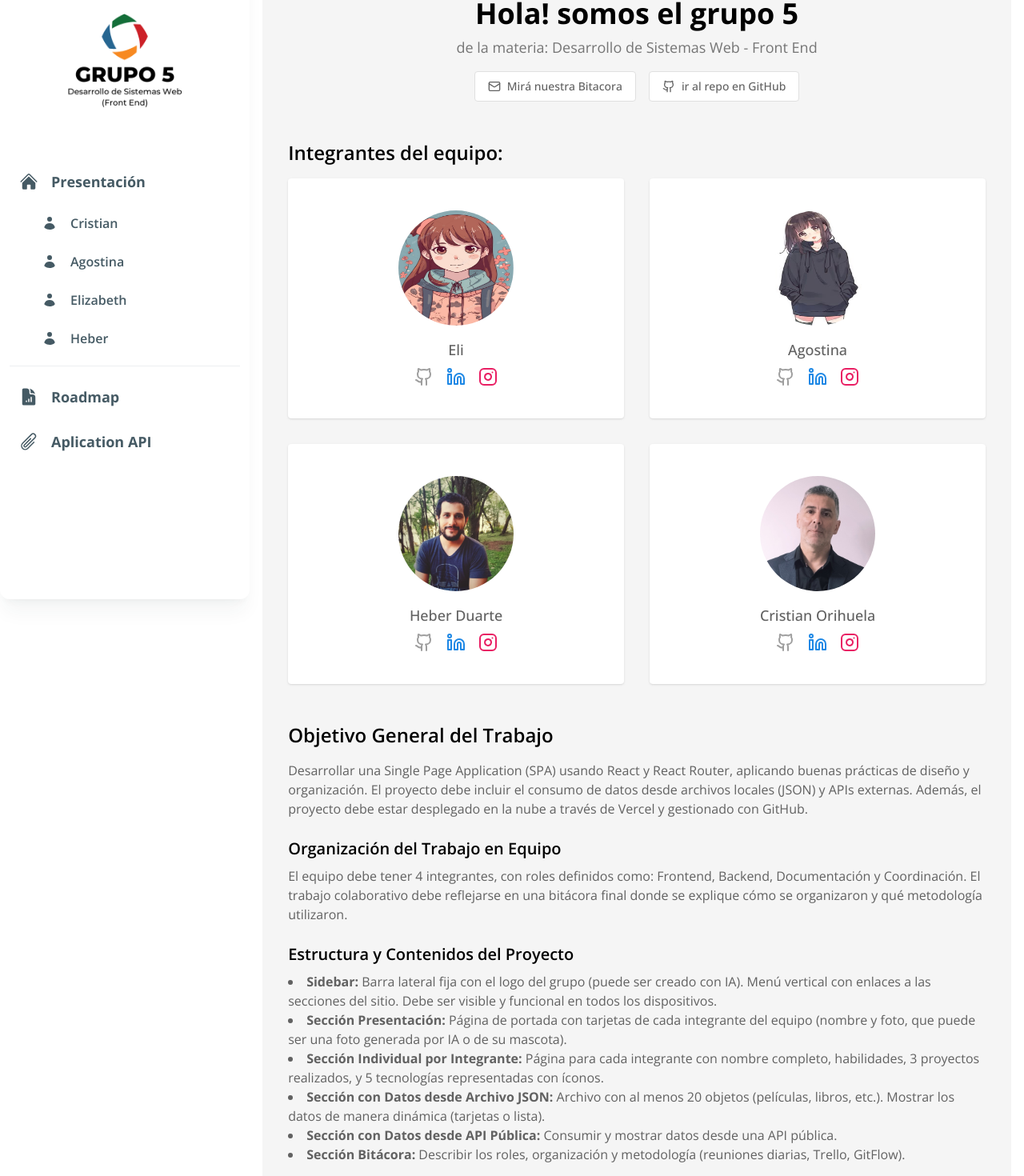
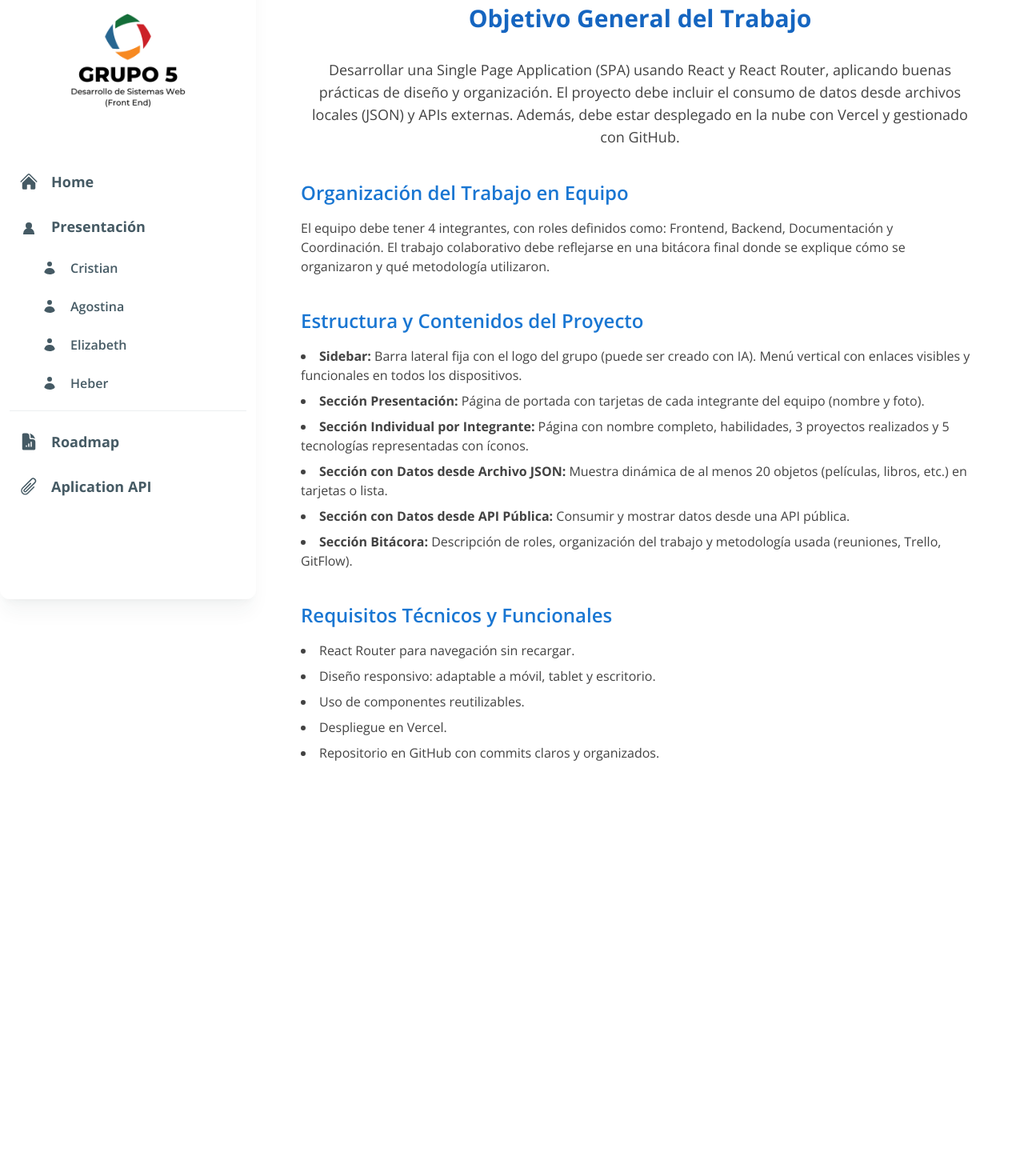
Before and after one commit to corihuela75/FrontendGrupo5b, a React (Vite) app: page /home in a window 1280 px wide. Before the commit this address led to /presentation. Shown: the part 51-1521 px from the top of the page at 80% size. After the commit the page ends 1060 px from the top, so only its background shows below. Built offline with nearby package versions, Linux system fonts and the light colour scheme.

Commit message:
se agrega Home

```diff
--- a/src/App.jsx
+++ b/src/App.jsx
@@ -2,6 +2,7 @@ import { BrowserRouter as Router, Routes, Route, Navigate } from "react-router-d
 import Container from "./containers/Container";
 import Presentation from "./pages/Presentation";
 import Roadmap from "./pages/Roadmap";
+import Home from "./pages/Home";
 
 export default function App() {
   return (
@@ -9,11 +10,12 @@ export default function App() {
     <Router>
       <Routes>
         <Route path="/" element={<Container />}>
-          <Route index element={<Navigate to="/presentation" replace />} />
+          <Route index element={<Navigate to="/home" replace />} />
+          <Route path="home" element={<Home />} />
           <Route path="presentation" element={<Presentation />} />
           <Route path="roadmap" element={<Roadmap />} />
         </Route>
-        <Route path="*" element={<Navigate to="/presentation" replace />} />
+        <Route path="*" element={<Navigate to="/home" replace />} />
       </Routes>
     </Router>
     </>
--- a/src/components/CardSidebar.jsx
+++ b/src/components/CardSidebar.jsx
@@ -28,6 +28,16 @@ export function CardSidebar() {
             <svg xmlns="http://www.w3.org/2000/svg" viewBox="0 0 24 24" fill="currentColor" className="size-6">
               <path d="M11.47 3.841a.75.75 0 0 1 1.06 0l8.69 8.69a.75.75 0 1 0 1.06-1.061l-8.689-8.69a2.25 2.25 0 0 0-3.182 0l-8.69 8.69a.75.75 0 1 0 1.061 1.06l8.69-8.689Z" />
               <path d="m12 5.432 8.159 8.159c.03.03.06.058.091.086v6.198c0 1.035-.84 1.875-1.875 1.875H15a.75.75 0 0 1-.75-.75v-4.5a.75.75 0 0 0-.75-.75h-3a.75.75 0 0 0-.75.75V21a.75.75 0 0 1-.75.75H5.625a1.875 1.875 0 0 1-1.875-1.875v-6.198a2.29 2.29 0 0 0 .091-.086L12 5.432Z" />
+            </svg>
+          </ListItemPrefix>
+          <Link to="/home">Home</Link>
+        </ListItem>
+
+        <ListItem className="font-bold text-lg">
+          <ListItemPrefix>
+            <svg xmlns="http://www.w3.org/2000/svg" fill="currentColor" viewBox="0 0 24 24" className="w-6 h-6">
+              <path d="M16 11a4 4 0 1 1-8 0 4 4 0 0 1 8 0z" />
+              <path fillRule="evenodd" d="M12 14a7 7 0 0 0-7 7v1h14v-1a7 7 0 0 0-7-7z" clipRule="evenodd" />
             </svg>
           </ListItemPrefix>
           <Link to="/presentation">Presentación</Link>
--- a/src/components/ProfileCard.jsx
+++ b/src/components/ProfileCard.jsx
@@ -1,29 +1,71 @@
 // components/ProfileCard.jsx
+
+// TARJETA DE PERFIL DE MIEMBRO DEL EQUIPO (AMPLIADA)
+
 export default function ProfileCard({ member, onClose }) {
   return (
-    <div className="mt-8 p-6 bg-white rounded shadow">
-      <div className="flex items-center gap-4">
-        <img src={member.image} alt={member.name} className="w-64 h-64 rounded-full" />
+    <div className="mt-8 p-6 bg-white rounded-xl border border-gray-200">
+      {/* Encabezado */}
+      <div className="flex flex-col items-center text-center gap-4">
+        <img
+          src={member.image}
+          alt={member.name}
+          className="w-52 h-52 rounded-full border-4 border-blue-600"
+        />
         <div>
-          <h3 className="text-xl font-bold">{member.name}</h3>
-          <p className="text-gray-600 italic">{member.role}</p>
+          <h3 className="text-3xl font-bold text-blue-800">{member.name}</h3>
+          <p className="text-blue-600 italic">{member.role}</p>
         </div>
       </div>
-      <p className="mt-4 text-gray-700">{member.bio}</p>
 
-      <div className="mt-4 text-gray-700">
-        <p><strong>GitHub: </strong> {member.social_media.github}</p>
-        <p><strong>LinkedIn: </strong> {member.social_media.linkedin}</p>
-        <p><strong>Instagram: </strong> {member.social_media.instagram}</p>
+      {/* Bio */}
+      <p className="mt-6 text-gray-800 text-sm md:text-base leading-relaxed">
+        {member.bio}
+      </p>
+
+      {/* Redes sociales */}
+      <div className="mt-6 text-gray-800 border-t border-gray-200 pt-4">
+        <h4 className="text-lg font-semibold text-blue-700 mb-2">Redes Sociales</h4>
+        <ul className="space-y-1">
+          <li><strong>GitHub:</strong> <a href={member.social_media.github} className="text-blue-500 hover:underline" target="_blank">{member.social_media.github}</a></li>
+          <li><strong>LinkedIn:</strong> <a href={member.social_media.linkedin} className="text-blue-500 hover:underline" target="_blank">{member.social_media.linkedin}</a></li>
+          <li><strong>Instagram:</strong> <span className="text-gray-600">{member.social_media.instagram}</span></li>
+        </ul>
       </div>
 
+      {/* Experiencia */}
+      <div className="mt-6 border-t border-gray-200 pt-4">
+        <h4 className="text-lg font-semibold text-blue-700 mb-2">Experiencia</h4>
+        <ul className="space-y-3 text-gray-800">
+          {member.experience?.map((exp, index) => (
+            <li key={index}>
+              <p className="font-medium">{exp.role} <span className="text-sm text-gray-500">({exp.period})</span></p>
+              <p className="text-sm text-gray-600">{exp.company}</p>
+              <p className="text-sm">{exp.description}</p>
+            </li>
+          ))}
+        </ul>
+      </div>
 
-      <button
-        className="mt-4 px-4 py-2 border border-gray-300 rounded hover:bg-gray-100"
-        onClick={onClose}
-      >
-        Cerrar perfil
-      </button>
+      {/* Contacto */}
+      <div className="mt-6 border-t border-gray-200 pt-4">
+        <h4 className="text-lg font-semibold text-blue-700 mb-2">Contacto</h4>
+        <ul className="text-gray-800 space-y-1">
+          <li><strong>Email:</strong> {member.contact?.email}</li>
+          <li><strong>Teléfono:</strong> {member.contact?.phone}</li>
+          <li><strong>Ubicación:</strong> {member.contact?.location}</li>
+        </ul>
+      </div>
+
+      {/* Botón */}
+      <div className="text-center">
+        <button
+          className="mt-6 px-6 py-2 bg-blue-600 text-white rounded hover:bg-blue-700 transition"
+          onClick={onClose}
+        >
+          Cerrar perfil
+        </button>
+      </div>
     </div>
   );
 }
--- a/src/components/TeamCard.jsx
+++ b/src/components/TeamCard.jsx
@@ -1,4 +1,7 @@
 // components/TeamCard.jsx
+
+// TARJETA DE MIEMBRO DEL EQUIPO (RESUMIDA)
+
 import { Card, CardContent } from "./ui/card";
 import { Github, Linkedin, Instagram } from "lucide-react";
 
--- /dev/null
+++ b/src/pages/Home.jsx
@@ -0,0 +1,63 @@
+export default function Home() {
+  return (
+    <section className="px-6 py-10 max-w-4xl mx-auto">
+      <h1 className="text-3xl font-bold text-center text-blue-800 mb-8">
+        Objetivo General del Trabajo
+      </h1>
+      <p className="text-gray-800 text-lg mb-10 text-center">
+        Desarrollar una Single Page Application (SPA) usando React y React Router, aplicando buenas prácticas
+        de diseño y organización. El proyecto debe incluir el consumo de datos desde archivos locales (JSON) y
+        APIs externas. Además, debe estar desplegado en la nube con Vercel y gestionado con GitHub.
+      </p>
+
+      <div className="mb-10">
+        <h2 className="text-2xl font-semibold text-blue-700 mb-4">
+          Organización del Trabajo en Equipo
+        </h2>
+        <p className="text-gray-800 text-base">
+          El equipo debe tener 4 integrantes, con roles definidos como: Frontend, Backend, Documentación y Coordinación.
+          El trabajo colaborativo debe reflejarse en una bitácora final donde se explique cómo se organizaron y qué metodología utilizaron.
+        </p>
+      </div>
+
+      <div className="mb-10">
+        <h2 className="text-2xl font-semibold text-blue-700 mb-4">
+          Estructura y Contenidos del Proyecto
+        </h2>
+        <ul className="list-disc list-inside space-y-2 text-gray-800">
+          <li>
+            <strong>Sidebar:</strong> Barra lateral fija con el logo del grupo (puede ser creado con IA). Menú vertical con enlaces visibles y funcionales en todos los dispositivos.
+          </li>
+          <li>
+            <strong>Sección Presentación:</strong> Página de portada con tarjetas de cada integrante del equipo (nombre y foto).
+          </li>
+          <li>
+            <strong>Sección Individual por Integrante:</strong> Página con nombre completo, habilidades, 3 proyectos realizados y 5 tecnologías representadas con íconos.
+          </li>
+          <li>
+            <strong>Sección con Datos desde Archivo JSON:</strong> Muestra dinámica de al menos 20 objetos (películas, libros, etc.) en tarjetas o lista.
+          </li>
+          <li>
+            <strong>Sección con Datos desde API Pública:</strong> Consumir y mostrar datos desde una API pública.
+          </li>
+          <li>
+            <strong>Sección Bitácora:</strong> Descripción de roles, organización del trabajo y metodología usada (reuniones, Trello, GitFlow).
+          </li>
+        </ul>
+      </div>
+
+      <div>
+        <h2 className="text-2xl font-semibold text-blue-700 mb-4">
+          Requisitos Técnicos y Funcionales
+        </h2>
+        <ul className="list-disc list-inside space-y-2 text-gray-800">
+          <li>React Router para navegación sin recargar.</li>
+          <li>Diseño responsivo: adaptable a móvil, tablet y escritorio.</li>
+          <li>Uso de componentes reutilizables.</li>
+          <li>Despliegue en Vercel.</li>
+          <li>Repositorio en GitHub con commits claros y organizados.</li>
+        </ul>
+      </div>
+    </section>
+  );
+}
--- a/src/pages/Presentation.jsx
+++ b/src/pages/Presentation.jsx
@@ -14,9 +14,28 @@ export default function Presentation() {
     image: "/images/profiles-photo/Eli.jpg",
     bio: "Eli es nuestra gurú de la calma felina, siempre lista para traer armonía al equipo.",
     social_media: {
-        github: "ha",
-        linkedin: "a",
-        instagram: "a"
+      github: "https://github.com/eli-catmaster",
+      linkedin: "https://www.linkedin.com/in/eli-catmaster",
+      instagram: "https://www.instagram.com/eli.y.michis"
+    },
+    experience: [
+      {
+        company: "Refugio Gatuno",
+        role: "Coordinadora de Bienestar Felino",
+        period: "2021 - Presente",
+        description: "Implementación de espacios colaborativos y sistemas de adopción responsable."
+      },
+      {
+        company: "Zen Code",
+        role: "Coach de mindfulness felino",
+        period: "2018 - 2021",
+        description: "Facilitación de sesiones relajantes para devs con ayuda de michis."
+      }
+    ],
+    contact: {
+      email: "eli.michis@example.com",
+      phone: "+54 11 2345-6789",
+      location: "Córdoba, Argentina"
     }
   },
   {
@@ -25,9 +44,28 @@ export default function Presentation() {
     image: "/images/profiles-photo/Agos.jpg",
     bio: "Agos domina el arte de contar historias visuales y captar la atención en redes.",
     social_media: {
-        github: "ha",
-        linkedin: "a",
-        instagram: "a"
+      github: "https://github.com/agos-media",
+      linkedin: "https://www.linkedin.com/in/agostina-social",
+      instagram: "https://www.instagram.com/agos.visuals"
+    },
+    experience: [
+      {
+        company: "SocialShine",
+        role: "Content Creator",
+        period: "2020 - Presente",
+        description: "Gestión de campañas visuales, reels y colaboraciones con influencers."
+      },
+      {
+        company: "Freelance",
+        role: "Community Manager",
+        period: "2017 - 2020",
+        description: "Administración de marcas personales, planificación de contenido y métricas."
+      }
+    ],
+    contact: {
+      email: "agostina.visuals@example.com",
+      phone: "+54 11 9876-5432",
+      location: "Rosario, Argentina"
     }
   },
   {
@@ -38,7 +76,26 @@ export default function Presentation() {
     social_media: {
       github: "https://github.com/Heber-739",
       linkedin: "https://www.linkedin.com/in/heber739/",
-        instagram: "a"
+      instagram: "https://www.instagram.com/heber.dev"
+    },
+    experience: [
+      {
+        company: "EDUCONEXION",
+        role: "Desarrollador Frontend",
+        period: "2021 - Presente",
+        description: "Desarrollo de interfaces en React y Angular, con enfoque en UX y performance."
+      },
+      {
+        company: "SoftDev SRL",
+        role: "Desarrollador Junior",
+        period: "2019 - 2021",
+        description: "Soporte en proyectos web y mantenimiento de aplicaciones en Angular."
+      }
+    ],
+    contact: {
+      email: "heber.duarte@example.com",
+      phone: "+54 11 3210-6543",
+      location: "Mendoza, Argentina"
     }
   },
   {
@@ -50,9 +107,29 @@ export default function Presentation() {
       github: "https://github.com/corihuela75",
       linkedin: "https://www.linkedin.com/in/cristian-orihuela",
       instagram: "a"
+    },
+    experience: [
+      {
+        company: "EDUCONEXION",
+        role: "Responsable administrativo-contable",
+        period: "2020 - Presente",
+        description: "Gestión integral de procesos contables, conciliaciones bancarias, facturación electrónica y reportes financieros mensuales."
+      },
+      {
+        company: "Soluciones IT SRL",
+        role: "Asistente contable",
+        period: "2015 - 2020",
+        description: "Apoyo en tareas de registración contable, manejo de cuentas corrientes y armado de balances anuales."
+      }
+    ],
+    contact: {
+      email: "cristian.orihuela@example.com",
+      phone: "+54 11 4567-8910",
+      location: "Buenos Aires, Argentina"
     }
   }
 ];
+
 
 
   return (
@@ -87,43 +164,6 @@ export default function Presentation() {
             </div>
           )}
         </section>
-
-
-
-        <section className="mt-12">
-          <h2 className="text-2xl font-semibold mb-4">Objetivo General del Trabajo</h2>
-          <p className="text-gray-700 mb-6">
-            Desarrollar una Single Page Application (SPA) usando React y React Router, aplicando buenas prácticas
-            de diseño y organización. El proyecto debe incluir el consumo de datos desde archivos locales (JSON) y
-            APIs externas. Además, el proyecto debe estar desplegado en la nube a través de Vercel y gestionado con GitHub.
-          </p>
-
-          <h3 className="text-xl font-semibold mb-2">Organización del Trabajo en Equipo</h3>
-          <p className="text-gray-700 mb-6">
-            El equipo debe tener 4 integrantes, con roles definidos como: Frontend, Backend, Documentación y Coordinación.
-            El trabajo colaborativo debe reflejarse en una bitácora final donde se explique cómo se organizaron y qué metodología utilizaron.
-          </p>
-
-          <h3 className="text-xl font-semibold mb-2">Estructura y Contenidos del Proyecto</h3>
-          <ul className="list-disc list-inside text-gray-700 mb-6">
-            <li><strong>Sidebar:</strong> Barra lateral fija con el logo del grupo (puede ser creado con IA). Menú vertical con enlaces a las secciones del sitio. Debe ser visible y funcional en todos los dispositivos.</li>
-            <li><strong>Sección Presentación:</strong> Página de portada con tarjetas de cada integrante del equipo (nombre y foto, que puede ser una foto generada por IA o de su mascota).</li>
-            <li><strong>Sección Individual por Integrante:</strong> Página para cada integrante con nombre completo, habilidades, 3 proyectos realizados, y 5 tecnologías representadas con íconos.</li>
-            <li><strong>Sección con Datos desde Archivo JSON:</strong> Archivo con al menos 20 objetos (películas, libros, etc.). Mostrar los datos de manera dinámica (tarjetas o lista).</li>
-            <li><strong>Sección con Datos desde API Pública:</strong> Consumir y mostrar datos desde una API pública.</li>
-            <li><strong>Sección Bitácora:</strong> Describir los roles, organización y metodología (reuniones diarias, Trello, GitFlow).</li>
-          </ul>
-
-          <h3 className="text-xl font-semibold mb-2">Requisitos Técnicos y Funcionales</h3>
-          <ul className="list-disc list-inside text-gray-700">
-            <li>React Router para navegación sin recargar.</li>
-            <li>Responsividad: diseño adaptable a móvil, tablet y escritorio.</li>
-            <li>Componentización: reutilización de componentes.</li>
-            <li>Deploy en Vercel.</li>
-            <li>Repositorio en GitHub con commits claros.</li>
-          </ul>
-        </section>
-
       </div>
     </section>
   );
```
Lines whose indentation alone changed are shown as unchanged.
